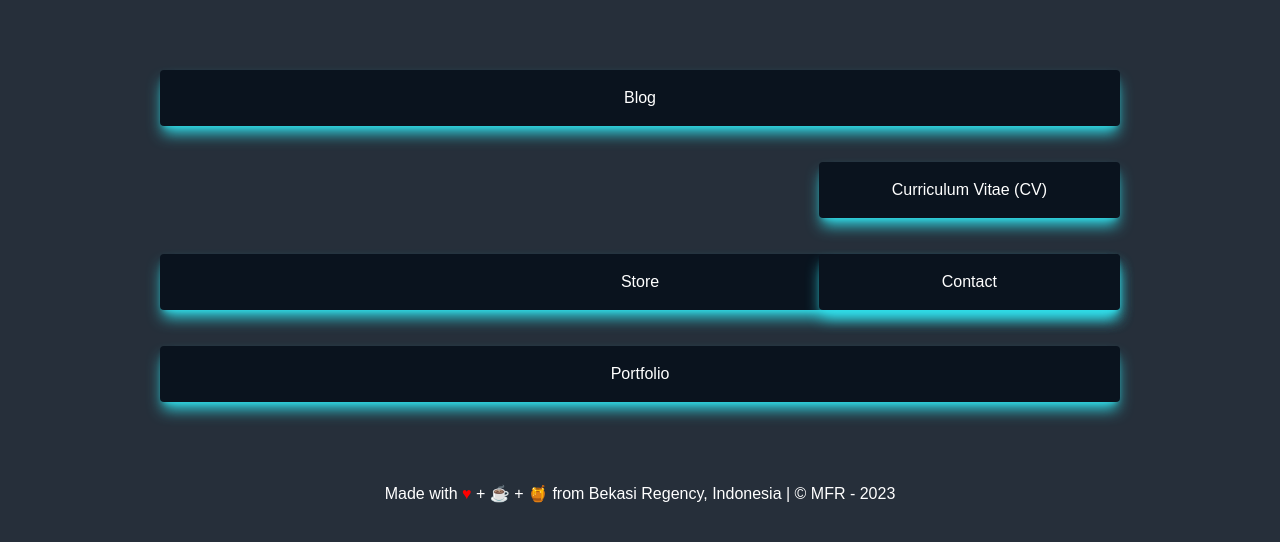
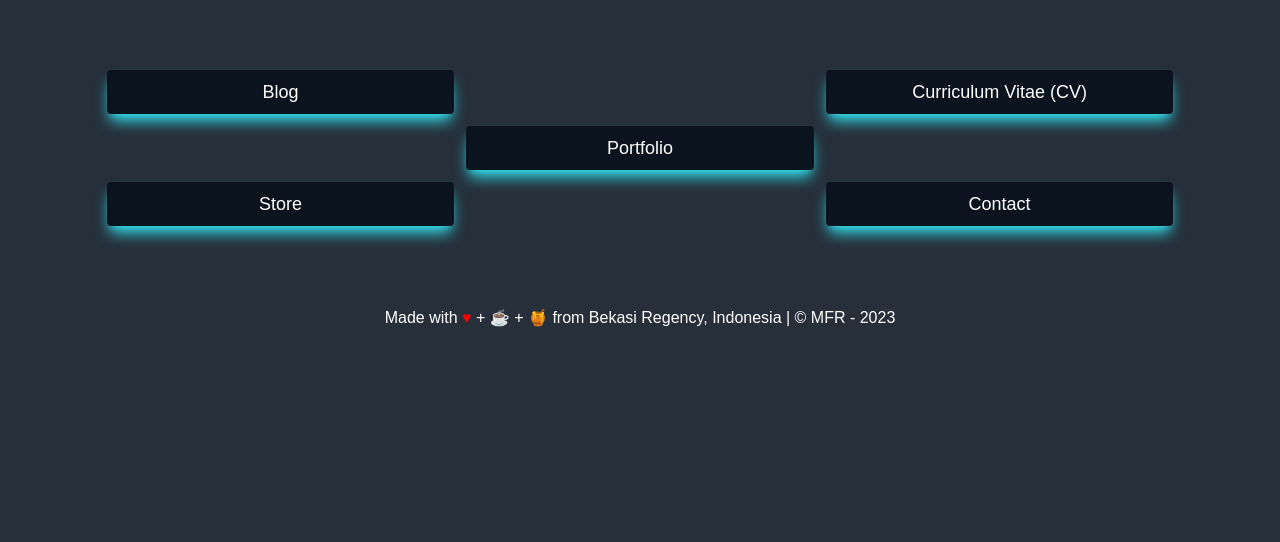
Before and after one commit to mfathurr/mfathurr.github.io, a website: page index.html in a window 1280 px wide. Shown: the part 186-728 px from the top of the page. Drawn offline with Linux system fonts and the light colour scheme; a web font is replaced by a local one.

Commit message:
Redesign medium breakpoint

```diff
--- a/assets/css/main.css
+++ b/assets/css/main.css
@@ -3,5 +3,5 @@
 @tailwind utilities;
 
 .btn-main {
-  @apply w-full sm:col-span-full  inline-block bg-btn-color rounded shadow-lg shadow-shdw-color px-8 py-4 mx-auto my-2 sm:my-0;
+  @apply w-full sm:col-span-full  inline-block bg-btn-color rounded shadow-lg shadow-shdw-color px-8 py-4 md:py-2 md:px-2 mx-auto my-2 sm:my-0;
 }
--- a/index.html
+++ b/index.html
@@ -31,12 +31,20 @@
 
     <main class="my-20">
       <div
-        class="w-2/3 sm:w-3/4 mx-auto grid sm:grid-cols-2 sm:grid-rows-2 md:grid-cols-3 md:grid-rows-3 gap-5 sm:gap-x-7 sm:gap-y-9 text-center"
+        class="w-2/3 sm:w-3/4 md:w-5/6 mx-auto grid sm:grid-cols-2 sm:grid-rows-2 md:grid-cols-3 md:grid-rows-3 gap-5 sm:gap-x-7 sm:gap-y-9 md:gap-3 text-center md:text-lg"
       >
-        <a href="https://mfathurr.hashnode.dev" class="btn-main">Blog</a>
+        <a
+          href="https://mfathurr.hashnode.dev"
+          class="btn-main md:col-start-1 md:col-end-2"
+          >Blog</a
+        >
         <a href="#" class="btn-main sm:col-start-3">Curriculum Vitae (CV)</a>
-        <a href="#" class="btn-main sm:col-end-4">Portfolio</a>
-        <a href="#" class="btn-main sm:row-start-3">Store</a>
+        <a href="#" class="btn-main sm:col-end-4 md:col-start-2 md:col-span-1"
+          >Portfolio</a
+        >
+        <a href="#" class="btn-main sm:row-start-3 md:col-start-1 md:col-end-2"
+          >Store</a
+        >
         <a href="contact.html" class="btn-main sm:col-start-3 sm:row-start-3"
           >Contact</a
         >
```
Also changed, not shown: assets/css/style.css.
